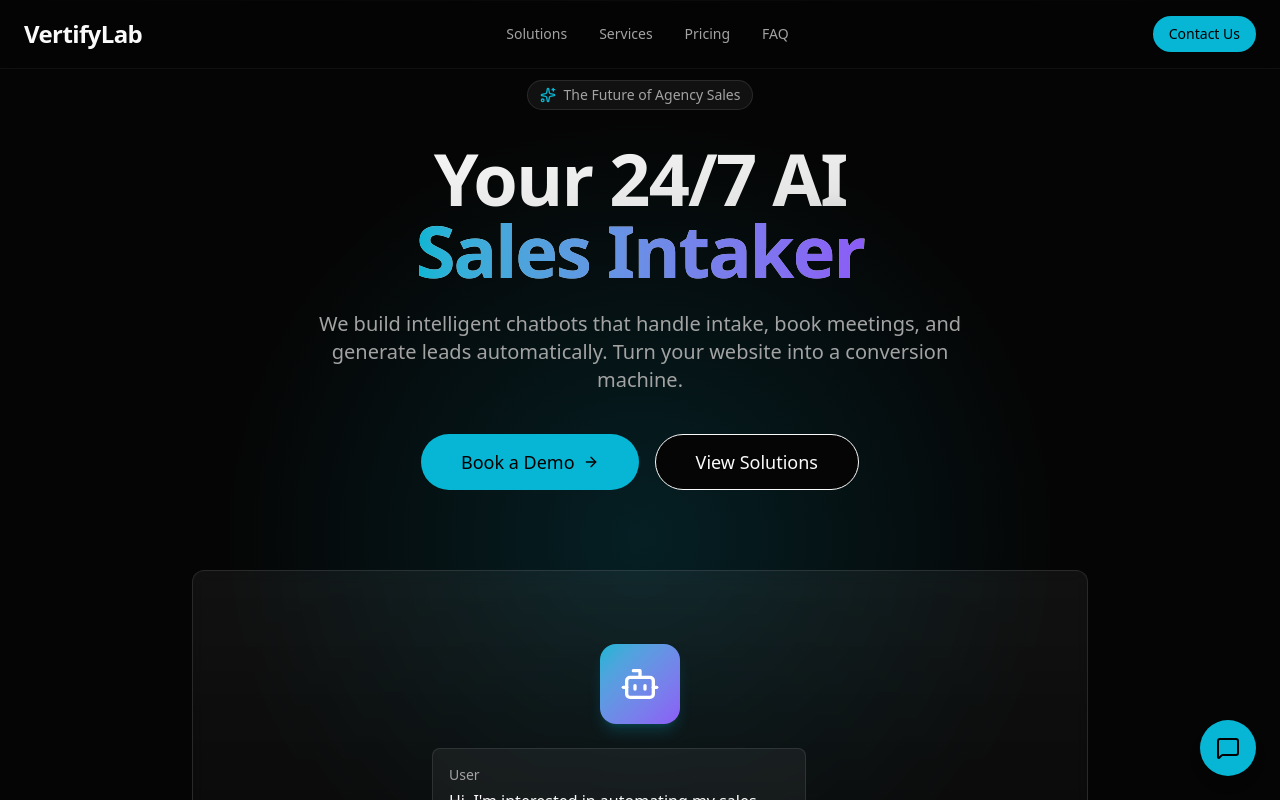
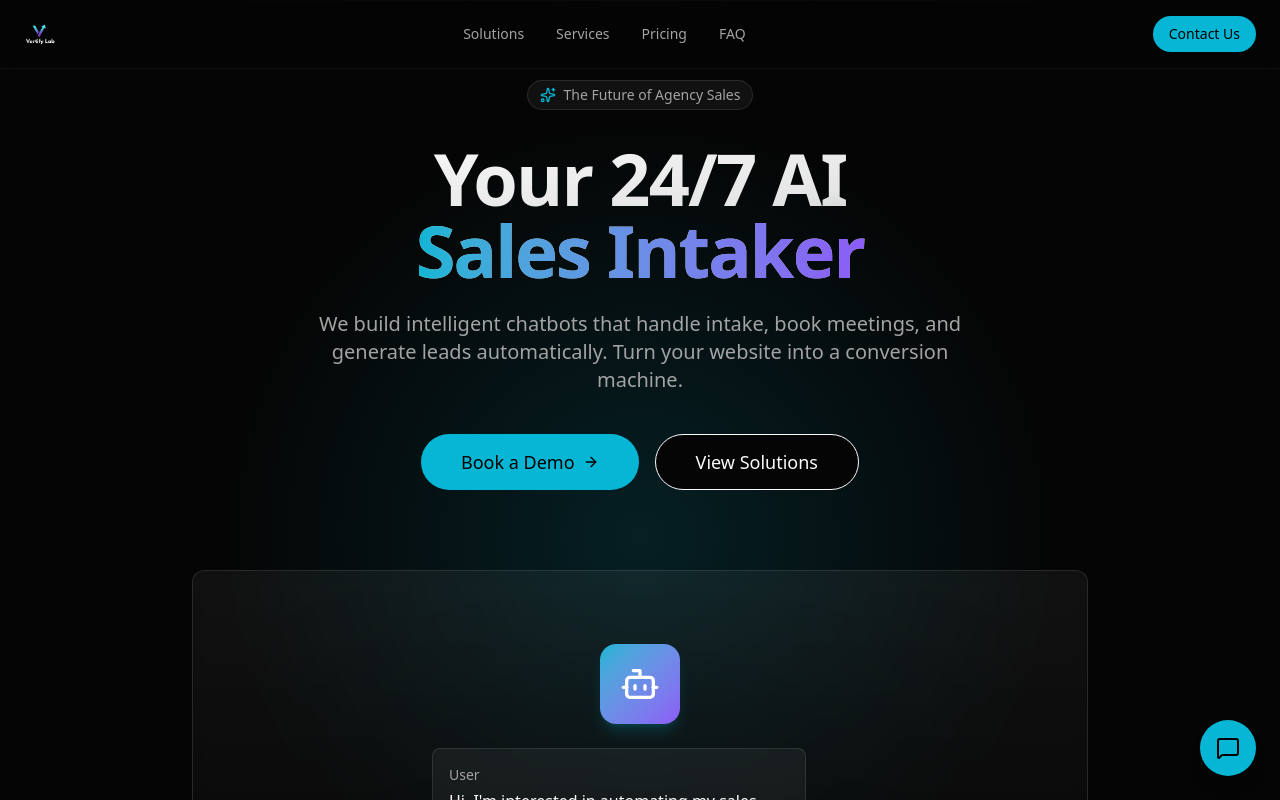
Before and after one commit to Roykabbo/VertifyLab, a Next.js app: page / in a window 1280 px wide. Shown: the top 800 px of the page. Built offline with nearby package versions, Linux system fonts and the light colour scheme.

Commit message:
feat: Add logo to Navbar and remove brand text

```diff
--- a/src/components/Navbar.tsx
+++ b/src/components/Navbar.tsx
@@ -34,8 +34,8 @@
             animate={{ y: 0 }}
             className="fixed top-0 left-0 right-0 z-50 flex items-center justify-between px-6 py-4 bg-background/50 backdrop-blur-md border-b border-white/5"
         >
-            <Link href="/" className="text-2xl font-bold font-display tracking-tight hover:text-primary transition-colors z-50">
-                VertifyLab
+            <Link href="/" className="flex items-center text-2xl font-bold font-display tracking-tight hover:text-primary transition-colors z-50">
+                <img src="/logo.png" alt="VertifyLab Logo" className="h-8 w-8 object-contain" />
             </Link>
 
             {/* Desktop Nav */}
```
Also changed, not shown: public/logo.png (added).
